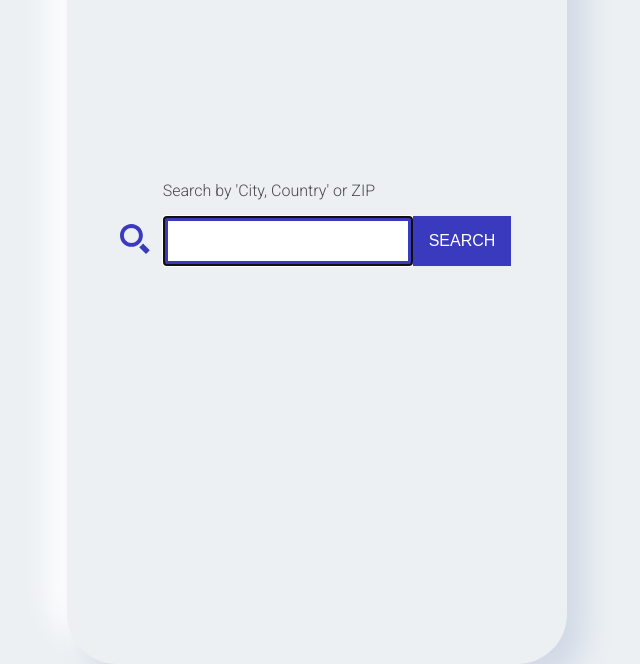
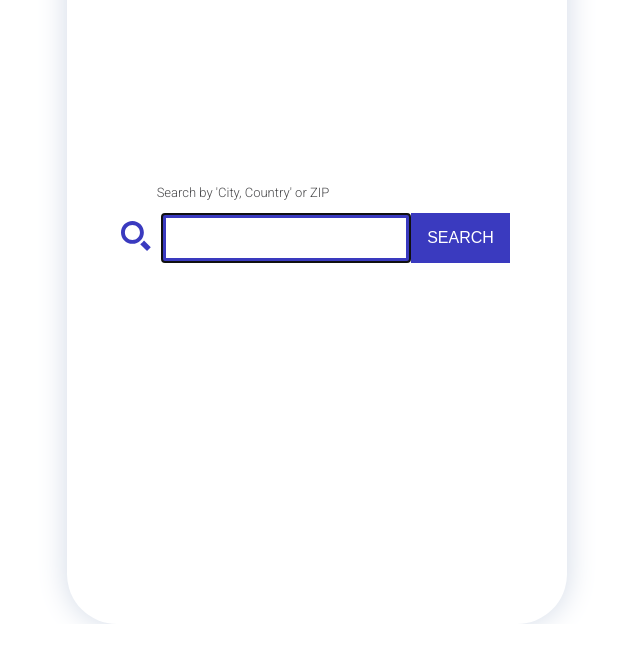
Before and after one commit to ely-saakian/weatherApp, a plain HTML site: page index.html in a window 1280 px wide. Shown: the part 176-840 px from the top of the page, without its empty margins (323-963 px from the left). After the commit the page ends 800 px from the top, so only its background shows below. Drawn offline with Linux system fonts and the light colour scheme.

Commit message:
fixed sizing of the app

```diff
--- a/css/styles.scss
+++ b/css/styles.scss
@@ -11,11 +11,12 @@
 }
 
 body {
+    font-size: 13px;
     font-family: Roboto, sans-serif;
     color: var(--secondary);
     height: 100vh;
     width: 100vw;
-    background-color: #ecf0f3;
+    background-color: white;
     display: flex;
     justify-content: center;
     align-items: center;
@@ -25,14 +26,13 @@ body {
     position: relative;
     display: flex;
     width: 500px;
-    height: 880px;
-    background-color: #ecf0f3;
+    height: 100%;
+    background-color: white;
+    overflow: hidden;
     justify-content: center;
     align-items: center;
-    overflow: hidden;
     border-radius: 50px;
-    box-shadow:  18px 18px 30px #d1d9e6,
-                -18px -18px 30px #ffffff;
+    box-shadow:  0 0 30px #d1d9e6
 }
 
 // styles for search modal
@@ -212,7 +212,7 @@ body {
                 display: flex;
                 justify-content: space-between;
                 align-items: center;
-                background-color: #ecf0f3;
+                background-color: white;
                 color: var(--secondary);
                 .date {
                     display: inline-block;
@@ -269,3 +269,9 @@ body {
         }
     }
 }
+
+@media (max-width: 500px) {
+    #app {
+        width: 100vw;
+    }
+}
--- a/js/search.js
+++ b/js/search.js
@@ -22,7 +22,7 @@ function searchByInput (e) {
   e.preventDefault()
   const searchInput = document.querySelector('.search-bar input').value.trim()
 
-  window.fetch(`http://api.openweathermap.org/data/2.5/weather?q=${searchInput}&units=imperial&appid=${apiKey}`)
+  window.fetch(`https://api.openweathermap.org/data/2.5/weather?q=${searchInput}&units=imperial&appid=${apiKey}`)
     .then(data => data.json())
     .then(data => {
       console.log(data)
```
Also changed, not shown: css/styles.css, 1 other file.
